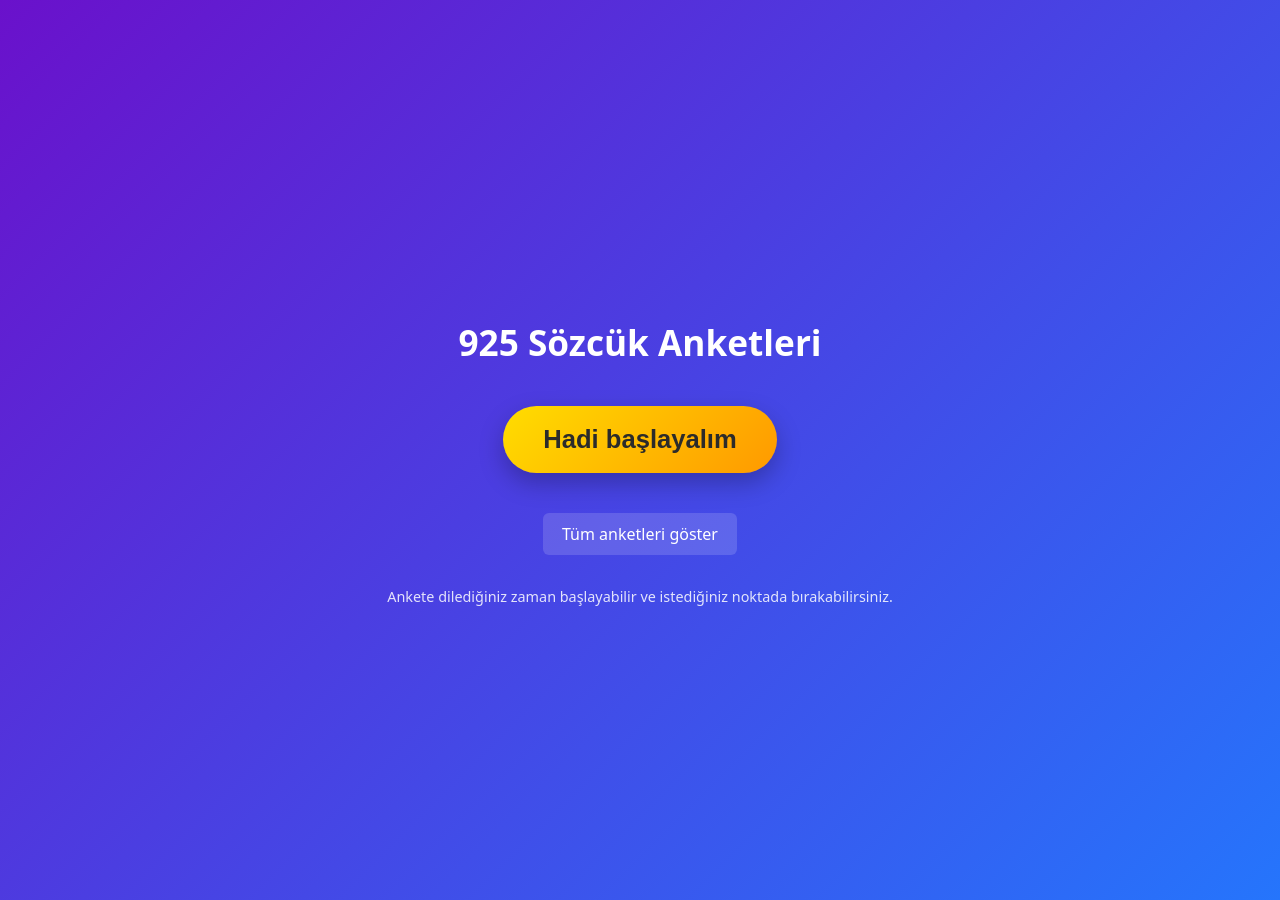
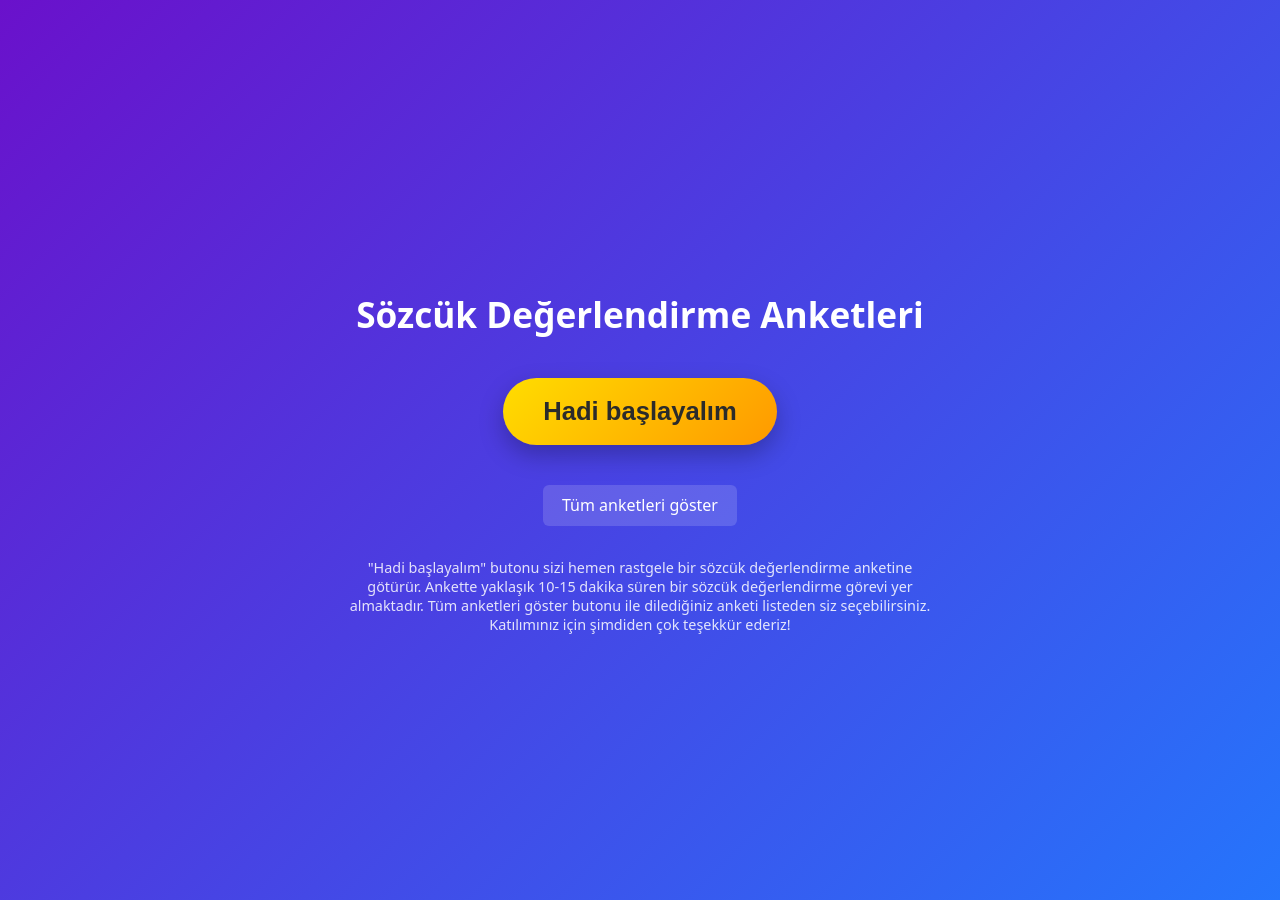
Before and after one commit to 925sozcuk/925sozcuk.github.io, a Jekyll site: the page built from index.html, in a window 1280 px wide. Built offline with Jekyll 4.4.1, drawn with Linux system fonts in a browser that asks for light colours.

Commit message:
Update index.html

```diff
--- a/index.html
+++ b/index.html
@@ -86,7 +86,7 @@ layout: none
 
 <body>
   <div class="container">
-    <h1>925 Sözcük Anketleri</h1>
+    <h1>Sözcük Değerlendirme Anketleri</h1>
 
     <button class="start-button" onclick="startSurvey()">
       Hadi başlayalım
@@ -99,7 +99,9 @@ layout: none
     </div>
 
     <div class="note">
-      Ankete dilediğiniz zaman başlayabilir ve istediğiniz noktada bırakabilirsiniz.
+      "Hadi başlayalım" butonu sizi hemen rastgele bir sözcük değerlendirme anketine götürür. Ankette yaklaşık 10-15 dakika süren bir sözcük değerlendirme görevi yer almaktadır.
+      Tüm anketleri göster butonu ile dilediğiniz anketi listeden siz seçebilirsiniz.
+      Katılımınız için şimdiden çok teşekkür ederiz!
     </div>
   </div>
 </body>
```
